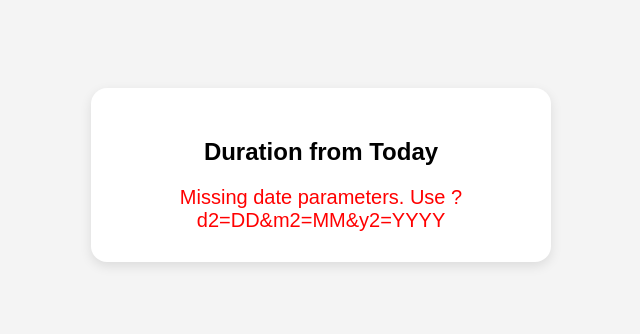
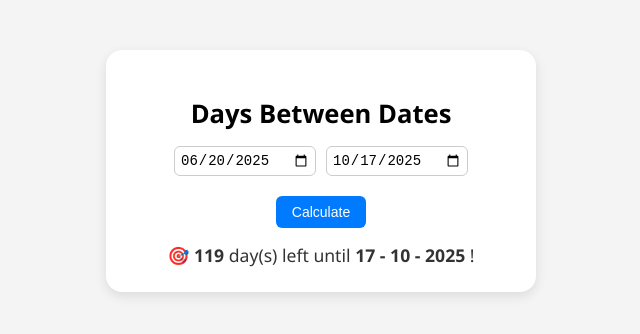
Before and after one commit to IvanOnggara/date-redirect, a plain HTML site: page index.html in a window 1280 px wide. Shown: the whole page, without its empty margins (319-959 px from the left). Drawn offline with Linux system fonts and the light colour scheme.

Commit message:
Update index.html

```diff
--- a/index.html
+++ b/index.html
@@ -1,68 +1,154 @@
 <!DOCTYPE html>
-<html>
+<html lang="en">
 <head>
+  <meta charset="UTF-8">
+  <meta name="viewport" content="width=device-width, initial-scale=1">
   <title>Date Duration Counter</title>
   <style>
     body {
-      font-family: sans-serif;
+      font-family: 'Segoe UI', sans-serif;
       text-align: center;
-      padding: 50px;
+      margin: 0;
+      padding: 0;
       background-color: #f4f4f4;
     }
+
+    .container {
+      padding: 20px;
+    }
+
     .card {
       background: white;
       border-radius: 16px;
-      padding: 30px;
+      padding: 25px 15px;
       max-width: 400px;
       margin: 30px auto;
       box-shadow: 0 4px 12px rgba(0, 0, 0, 0.1);
     }
+
+    h2 {
+      font-size: 1.6rem;
+      margin-bottom: 15px;
+    }
+
+    .input-group {
+      display: flex;
+      justify-content: center;
+      gap: 10px;
+      flex-wrap: wrap;
+      margin-bottom: 10px;
+    }
+
+    .input-group input[type="date"] {
+      padding: 5px;
+      font-size: 14px;
+      border-radius: 6px;
+      border: 1px solid #ccc;
+      width: 130px;
+    }
+
+    button {
+      margin-top: 10px;
+      padding: 8px 16px;
+      font-size: 14px;
+      border: none;
+      border-radius: 6px;
+      background-color: #007bff;
+      color: white;
+      cursor: pointer;
+    }
+
     .result {
-      margin-top: 20px;
-      font-size: 20px;
+      margin-top: 15px;
+      font-size: 1.1rem;
       color: #333;
+    }
+
+    @media (max-width: 480px) {
+      .card {
+        margin: 15px;
+        padding: 20px 10px;
+      }
+
+      h2 {
+        font-size: 1.3rem;
+      }
+
+      .input-group input[type="date"] {
+        width: 100%;
+        max-width: 150px;
+      }
+
+      .result {
+        font-size: 1rem;
+      }
     }
   </style>
 </head>
 <body>
-  <div class="card">
-    <h2>Duration from Today</h2>
-    <div class="result" id="result">Calculating...</div>
+  <div class="container">
+    <div class="card">
+      <h2>Days Between Dates</h2>
+
+      <div class="input-group">
+        <input type="date" id="startDate">
+        <input type="date" id="endDate">
+      </div>
+
+      <button onclick="calculateDuration()">Calculate</button>
+
+      <div class="result" id="result"></div>
+    </div>
   </div>
 
   <script>
-    function getQueryParam(name) {
-      const urlParams = new URLSearchParams(window.location.search);
-      return urlParams.get(name);
+    function formatDateToInput(date) {
+      const year = date.getFullYear();
+      const month = String(date.getMonth() + 1).padStart(2, '0');
+      const day = String(date.getDate()).padStart(2, '0');
+      return `${year}-${month}-${day}`;
+    }
+
+    function formatDatePretty(isoDateStr) {
+      const [year, month, day] = isoDateStr.split("-");
+      return `${day} - ${month} - ${year}`;
+    }
+
+    function calculateDuration() {
+      const startInput = document.getElementById('startDate').value;
+      const endInput = document.getElementById('endDate').value;
+      const resultEl = document.getElementById('result');
+
+      if (!startInput || !endInput) {
+        resultEl.innerHTML = "<span style='color:red'>Please fill in both dates.</span>";
+        return;
+      }
+
+      const d1 = new Date(startInput);
+      const d2 = new Date(endInput);
+      d1.setHours(0, 0, 0, 0);
+      d2.setHours(0, 0, 0, 0);
+
+      const diffTime = d2.getTime() - d1.getTime();
+      const oneDay = 1000 * 60 * 60 * 24;
+      const diffDays = Math.round(diffTime / oneDay);
+
+      const prettyEnd = formatDatePretty(endInput);
+
+      if (diffDays > 0) {
+        resultEl.innerHTML = `🎯 <strong>${diffDays}</strong> day(s) left until <strong>${prettyEnd}</strong> !`;
+      } else if (diffDays === 0) {
+        resultEl.innerHTML = `🎉 Today is the day! <strong>${prettyEnd}</strong>`;
+      } else {
+        resultEl.innerHTML = `😅 Oops! That date (<strong>${prettyEnd}</strong>) was <strong>${-diffDays}</strong> day(s) ago.`;
+      }
     }
 
     window.onload = function () {
-      const d2 = parseInt(getQueryParam("d2"));
-      const m2 = parseInt(getQueryParam("m2"));
-      const y2 = parseInt(getQueryParam("y2"));
-
-      const resultEl = document.getElementById("result");
-
-      if (!d2 || !m2 || !y2) {
-        resultEl.innerHTML = "<span style='color:red'>Missing date parameters. Use ?d2=DD&m2=MM&y2=YYYY</span>";
-        return;
-      }
-
       const today = new Date();
-      today.setHours(0, 0, 0, 0); // Normalize to midnight
-
-      const targetDate = new Date(y2, m2 - 1, d2); // Months are 0-based
-      const diffTime = targetDate.getTime() - today.getTime();
-      const oneDay = 1000 * 60 * 60 * 24;
-      const diffDays = Math.round(diffTime / oneDay);
-
-      if (diffDays > 0) {
-        resultEl.innerHTML = `There are <strong>${diffDays}</strong> day(s) left until ${d2}/${m2}/${y2}.`;
-      } else if (diffDays === 0) {
-        resultEl.innerHTML = `Today is the day! (${d2}/${m2}/${y2}) 🎉`;
-      } else {
-        resultEl.innerHTML = `<span style="color:orange;">That date was <strong>${-diffDays}</strong> day(s) ago. (${d2}/${m2}/${y2})</span>`;
-      }
+      document.getElementById('startDate').value = formatDateToInput(today);
+      document.getElementById('endDate').value = "2025-10-17";
+      calculateDuration(); // auto-calculate
     };
   </script>
 </body>
```
